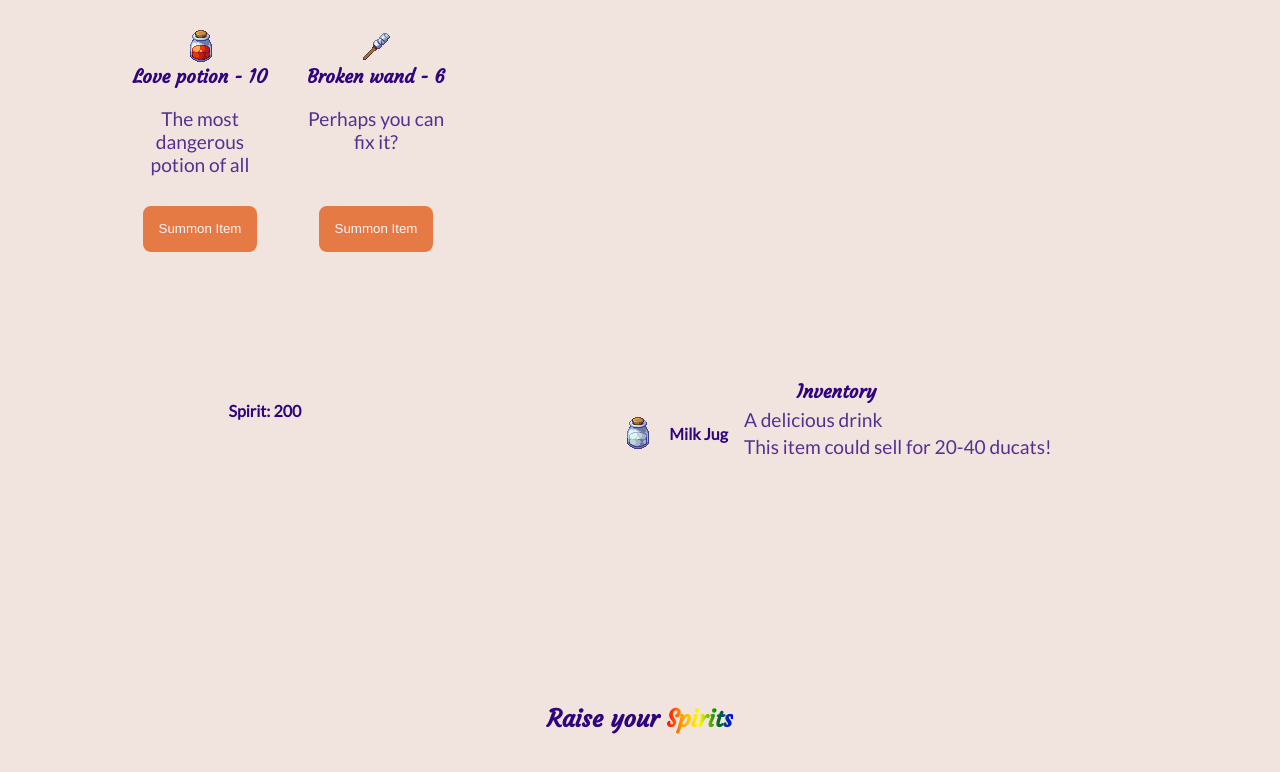
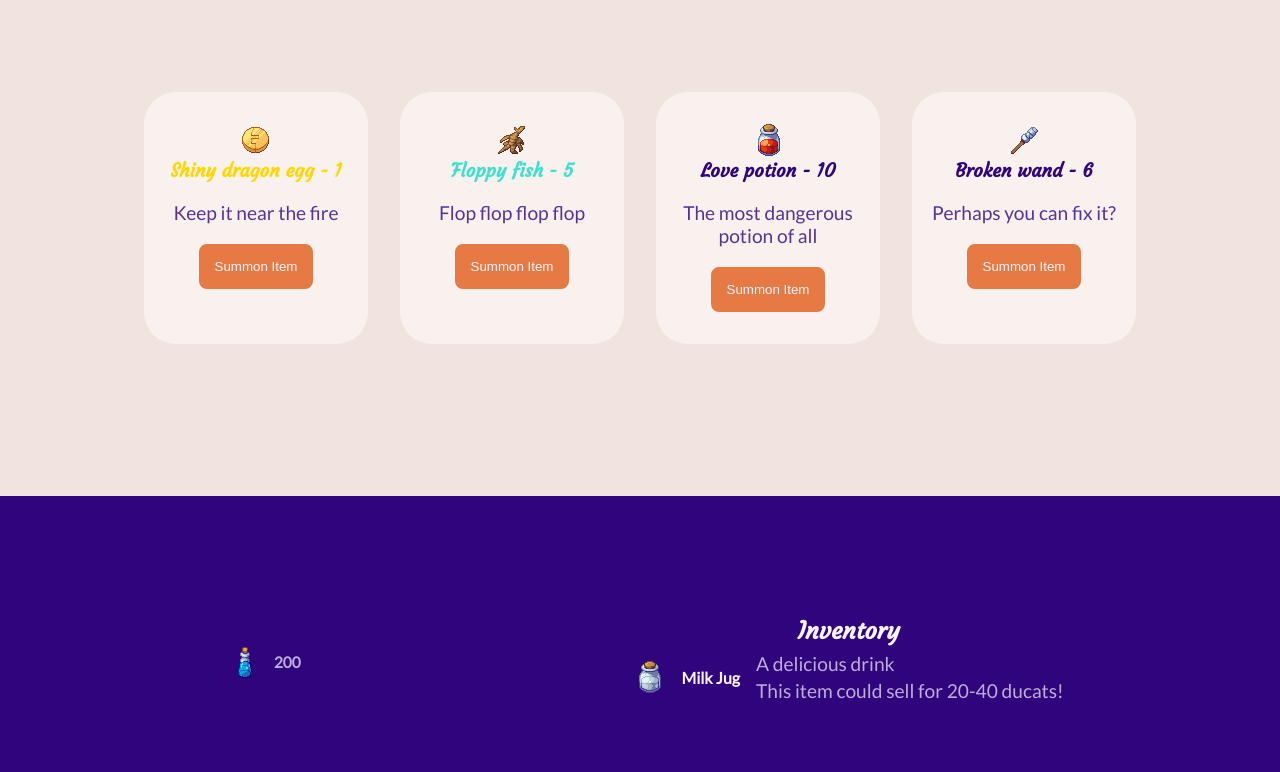
Before and after one commit to cmarsh27/chromemagic, a React (Create React App) app: page /summon in a window 1280 px wide. Shown: the part 708-1480 px from the top of the page. Built offline with nearby package versions, Linux system fonts and the light colour scheme.

Commit message:
item styling

```diff
--- a/src/components/Inventory/Inventory.js
+++ b/src/components/Inventory/Inventory.js
@@ -4,7 +4,7 @@ const Inventory = ({inventory}) => {
     console.log(inventory)
   return (
     <div>
-        <h3>Inventory</h3>
+        <h2>Inventory</h2>
         {inventory.map((item, index) =>
             <div key = {index} className="inventory-item">
                 <img src={require("../../Icons/" +  item.image)}></img>
--- a/src/components/ItemCard/ItemCard.js
+++ b/src/components/ItemCard/ItemCard.js
@@ -4,7 +4,7 @@ import React from 'react'
 
 const ItemCard = ({item}) => {
   return (
-    <div className='item-card'>
+    <div className=''>
           <img src={require("../../Icons/" +  item.image)}></img>
           <h3 className={item.rarity}>{item.title} - {item.cost}</h3>
           <p className='description'> {item.description} </p>
--- a/src/components/ShoppeStock/ShoppeStock.js
+++ b/src/components/ShoppeStock/ShoppeStock.js
@@ -6,10 +6,10 @@ const ShoppeStock = ({stock}) => {
   return (
     <>
         <h2>Items for Sale: </h2>
-        <div className='shoppe-stock'>
+        <div className='shop-items'>
 
             {stock.map((item, index) =>
-                    <div key = {index} className="shop-item " >
+                    <div key = {index} className="item-card " >
                         <img src={require("../../Icons/" +  item.image)}></img>
                         <h3 className={item.rarity}>{item.title}</h3>
                         <p className='description'> {item.description} </p>
--- a/src/index.css
+++ b/src/index.css
@@ -112,16 +112,16 @@ a{
   flex:1;
 }
 
-.shoppe-stock{
-  display: flex;
-}
 
-.shop-item{
+.item-card{
   width: 15vw;
   background:rgba(255, 255, 255, 0.5);
   border-radius: 2em;
   padding:2em 1em ;
-  margin:2em;
+  margin:2em 0 ;
+  min-height:22vh;
+  flex: 1;
+
 }
 
 .light{
@@ -133,10 +133,11 @@ a{
 }
 
 .recipe-list{
+  margin: 0 15vw;
   display: grid;
-  grid-template-columns: 1fr 1fr 1fr 1fr 1fr 1fr;
+  grid-template-columns: 1fr 1fr 1fr 1fr;
   gap: 2em;
-  margin: 8vh 0 16vh;
+
 }
 @media all and (max-width: 992px) {
   .recipe-list {
@@ -147,10 +148,6 @@ a{
   .recipe-list {
     grid-template-columns: 1fr;
   }
-}
-
-.item-card{
-  min-height:22vh;
 }
 
 
--- a/src/pages/Catalog/Catalog.js
+++ b/src/pages/Catalog/Catalog.js
@@ -57,7 +57,7 @@ const Catalog = ({ducats, modifyDucats, inventory}) => {
 
           <div className='shop-items'>
             {randItems.map((item, index) =>
-                    <div key = {index} >
+                    <div key = {index} className="item-card">
                     <img src={require("../../Icons/" +  item.image)}></img>
                     <h3 className={item.rarity}>{item.title} - {item.quantity}</h3>
                     <p className='description'> {item.description} </p>
@@ -65,13 +65,20 @@ const Catalog = ({ducats, modifyDucats, inventory}) => {
                     </div>
                 )}
             </div>
+          </section>
+
+          <section className='light'>
           <div className="divided">
-            <h4 className='description'>Ducats: {ducats} </h4>
-            <Inventory inventory={inventory}/>
+          <div className='currency-display'>
+                  <img src={require("../../Icons/puzzle.png")}></img>
+                  <p>{ducats}</p>
+          </div>
+          <Inventory inventory={inventory}/>
           </div>
 
 
-          </section>
+
+        </section>
     </>
     )
 }
--- a/src/pages/Shop/Shop.js
+++ b/src/pages/Shop/Shop.js
@@ -33,6 +33,7 @@ const Shop = ({ducats, modifyDucats, inventory, removeInventory, stock, addStock
           <div>
 
           <h2>Inventory</h2>
+
           {inventory.map((item, index) =>
               <div key = {index} className="inventory-item">
                   <img src={require("../../Icons/" +  item.image)}></img>
--- a/src/pages/Summon/Summon.js
+++ b/src/pages/Summon/Summon.js
@@ -48,20 +48,26 @@ const summonItem = (item) => {
         <section className='section'>
             <div className='recipe-list'>
             {items.map((item, index) =>
-                    <div key = {index} className="recipe-item" >
+                    <div key = {index} className="recipe-item item-card" >
                     <ItemCard item = {item}/>
                     <button onClick={() => addInventory(item)}>Summon Item</button>
                     </div>
                 )}
             </div>
-            <div className="divided">
-              <h4 className='description'>Spirit: {spirit} </h4>
-              <Inventory inventory={inventory}/>
-            </div>
+          </section>
+
+          <section className='light'>
+          <div className="divided">
+          <div className='currency-display'>
+                  <img src={require("../../Icons/potion1-blue.png")}></img>
+                  <p>{spirit}</p>
+          </div>
+          <Inventory inventory={inventory}/>
+          </div>
 
 
 
-          </section>
+        </section>
   </>
   )
 }
```
